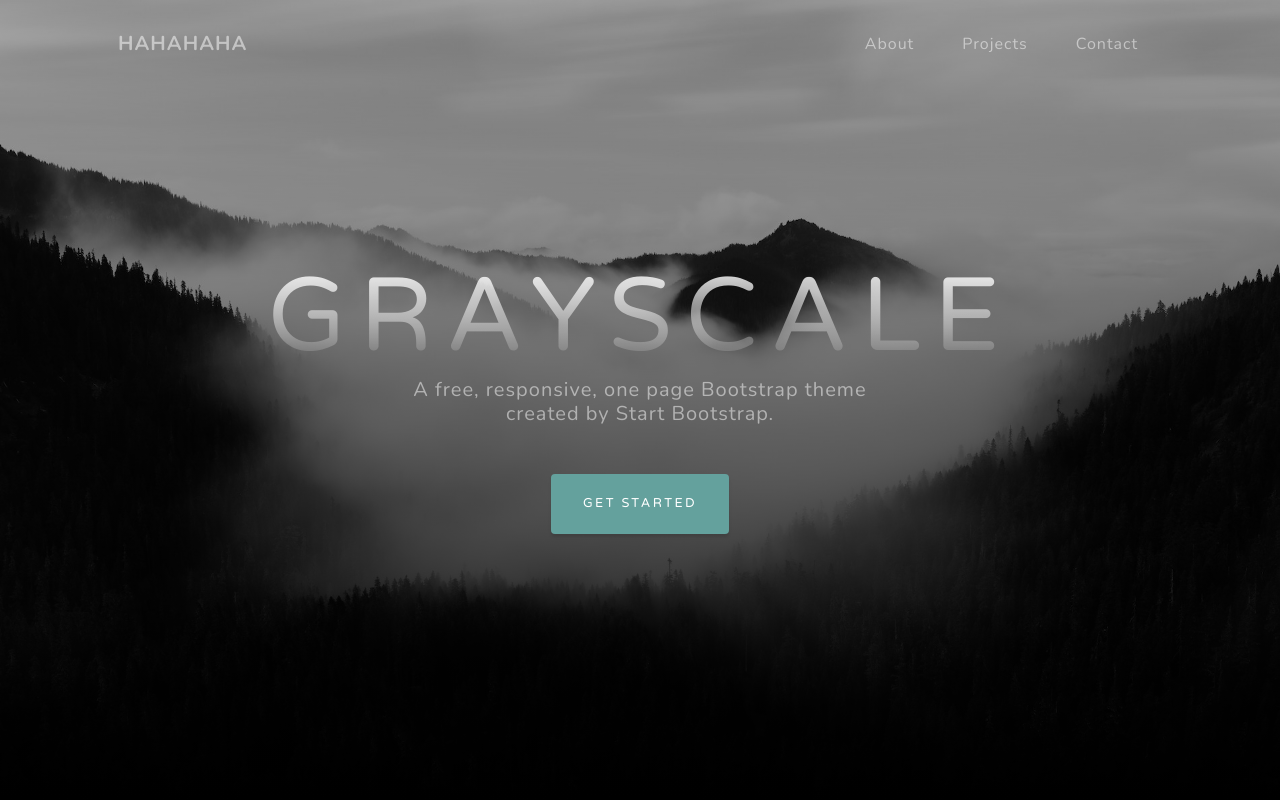
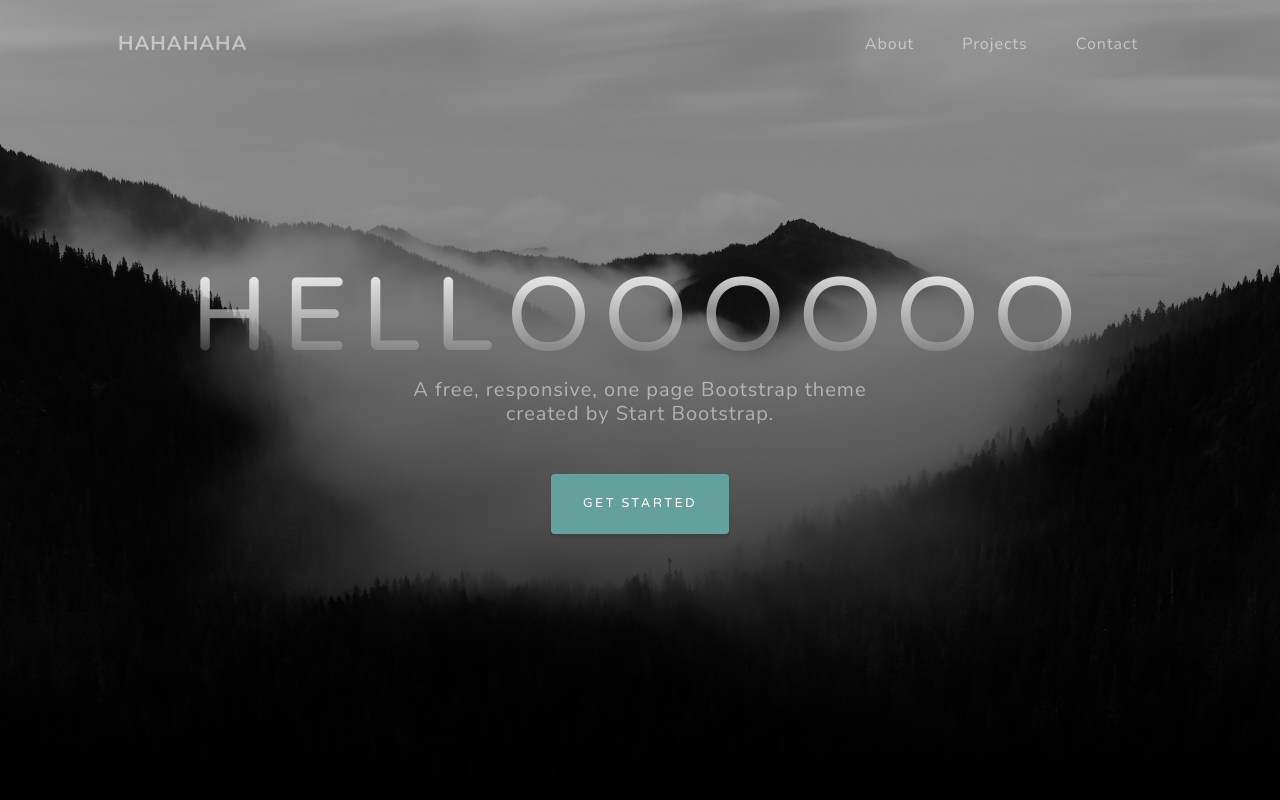
Before and after one commit to christianedc/christianedc.github.io123, a plain HTML site: page index.html in a window 1280 px wide. Shown: the top 800 px of the page. Drawn offline with nearby package versions, Linux system fonts and the light colour scheme.

Commit message:
Update index.html

```diff
--- a/index.html
+++ b/index.html
@@ -38,7 +38,7 @@
             <div class="container px-4 px-lg-5 d-flex h-100 align-items-center justify-content-center">
                 <div class="d-flex justify-content-center">
                     <div class="text-center">
-                        <h1 class="mx-auto my-0 text-uppercase">Grayscale</h1>
+                        <h1 class="mx-auto my-0 text-uppercase">HELLOOOOOO</h1>
                         <h2 class="text-white-50 mx-auto mt-2 mb-5">A free, responsive, one page Bootstrap theme created by Start Bootstrap.</h2>
                         <a class="btn btn-primary" href="#about">Get Started</a>
                     </div>
```
